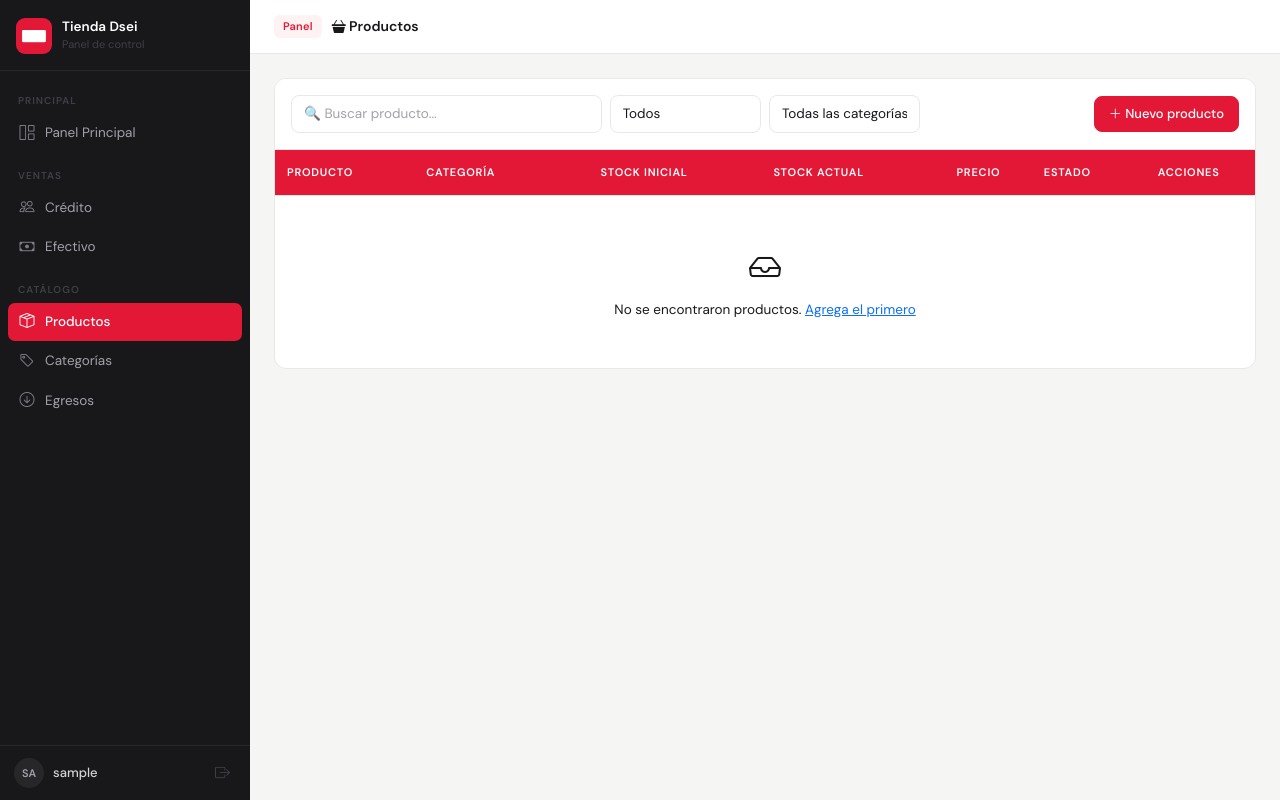
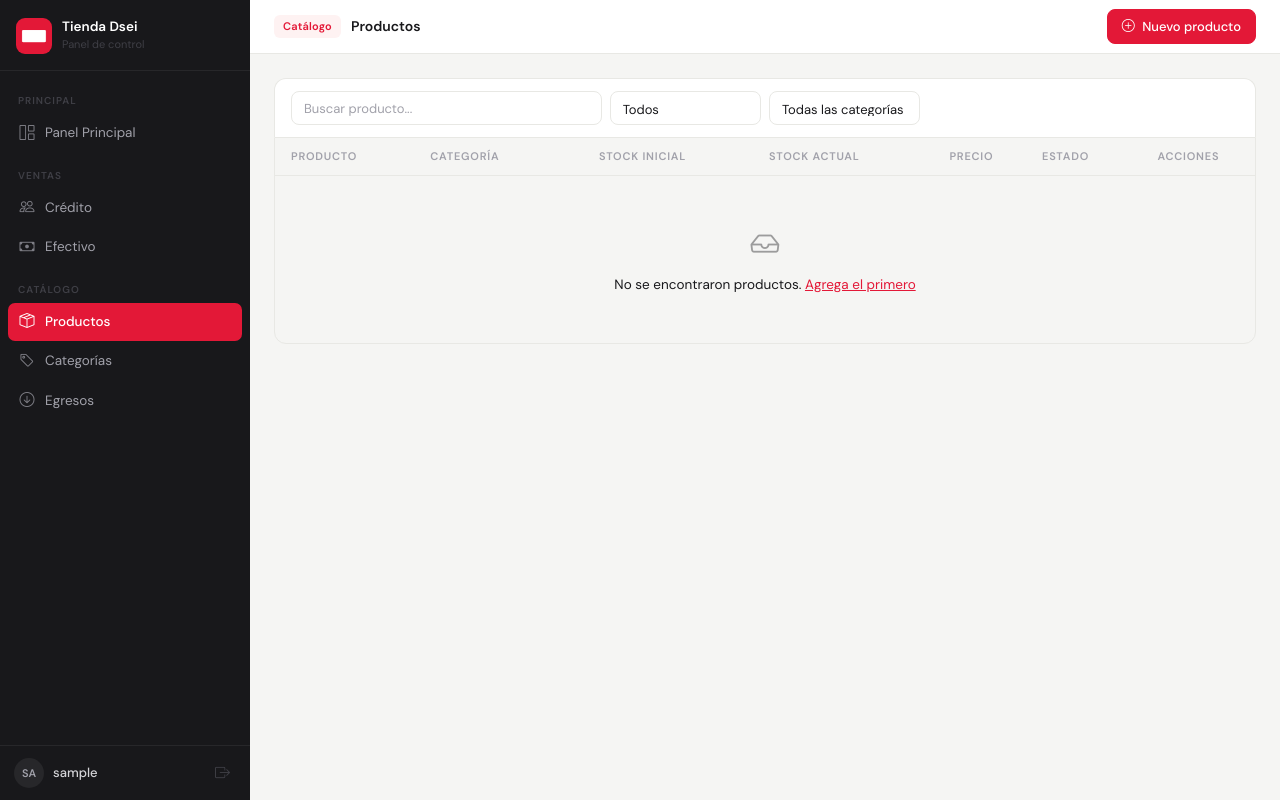
Before and after one commit to xlDeadman/tiendita, a Django app: page /productos/ in a window 1280 px wide. Run offline with Django 5.2, Linux system fonts and the light colour scheme; the visitor is signed in with stand-in values (Sample User, id 1); data that the repository does not hold is empty.

Commit message:
Rediseño producto_list.html

```diff
--- a/inventario/templates/inventario/producto_list.html
+++ b/inventario/templates/inventario/producto_list.html
@@ -1,97 +1,86 @@
 {% extends 'inventario/base.html' %}
 {% block title %}Productos{% endblock %}
-{% block page_title %}<i class="bi bi-basket3-fill"></i> Productos{% endblock %}
+{% block topbar_badge %}Catálogo{% endblock %}
+{% block page_title %}Productos{% endblock %}
+
+{% block topbar_actions %}
+<a href="{% url 'producto_create' %}" class="btn btn-primary btn-sm">
+    <i class="bi bi-plus-circle me-1"></i> Nuevo producto
+</a>
+{% endblock %}
 
 {% block content %}
 
 <style>
-  .tabla-dsei-card {
-    overflow: hidden;
-    border-radius: 14px;
-    border: none;
+    .filtros-bar {
+        background: #fff;
+        border: 1px solid #e8e8e4;
+        border-radius: 12px 12px 0 0;
+        padding: 12px 16px;
+        border-bottom: none;
     }
 
-  .tabla-dsei {
-    margin-bottom: 0;
+    .filtros-bar .form-control,
+    .filtros-bar .form-select {
+        height: 34px;
+        font-size: 13px;
     }
 
-  .tabla-dsei thead tr {
-    background: #e31837 !important;
+    .badge-cat {
+        background: #fef2f2;
+        color: #e31837;
+        border: 1px solid #fecaca;
+        font-size: 11px;
+        font-weight: 600;
+        padding: 3px 8px;
+        border-radius: 6px;
     }
 
-  .tabla-dsei thead th {
-    background: #e31837 !important;
-    color: #fff !important;
+    .stock-badge {
+        display: inline-flex;
+        align-items: center;
+        gap: 4px;
+        font-size: 12px;
         font-weight: 600;
-    vertical-align: middle;
-    border: none;
-    padding: 14px 12px;
-    white-space: nowrap;
+        padding: 3px 9px;
+        border-radius: 6px;
     }
 
-  .tabla-dsei tbody td {
-    vertical-align: middle;
-    padding: 12px;
+    .stock-rojo   { background: #fef2f2; color: #e31837; }
+    .stock-naranja{ background: #fffbeb; color: #d97706; }
+    .stock-verde  { background: #f0fdf4; color: #16a34a; }
+
+    .product-name {
+        font-size: 13.5px;
+        font-weight: 500;
+        color: #18181b;
     }
 
-  .tabla-dsei tbody tr:hover {
-    background: #fff5f5;
-  }
+    .inactivo-row { opacity: 0.5; }
 
-  .btn-dsei-primary {
-    background: #e31837;
-    border-color: #e31837;
-    color: #fff;
-  }
-
-  .btn-dsei-primary:hover {
-    background: #b9122b;
-    border-color: #b9122b;
-    color: #fff;
-  }
-
-  .filtros-dsei {
-    background: #fff;
-    border-bottom: 1px solid #e5e7eb;
-  }
-
-  .badge-categoria-dsei {
-    background: rgba(227, 24, 55, .12);
-    color: #e31837;
-    border: 1px solid rgba(227, 24, 55, .25);
-  }
-
-  .tabla-sticky-dsei {
-    position: sticky;
-    top: 0;
-    z-index: 10;
+    .table-wrap {
+        border: 1px solid #e8e8e4;
+        border-radius: 0 0 12px 12px;
+        overflow: hidden;
     }
 </style>
 
-<div class="card shadow-sm tabla-dsei-card">
-
 <!-- Filtros -->
-  <div class="p-3 filtros-dsei">
+<div class="filtros-bar">
     <form method="get" class="row g-2 align-items-center">
         <div class="col-12 col-md-4">
-        <input
-          type="text"
-          name="q"
-          value="{{ q }}"
+            <input type="text" name="q" value="{{ q }}"
                 class="form-control form-control-sm"
-          placeholder="🔍 Buscar producto..."
-        >
+                placeholder="Buscar producto...">
         </div>
-
         <div class="col-6 col-md-2">
             <select name="semaforo" class="form-select form-select-sm">
                 <option value="">Todos</option>
-          <option value="rojo" {% if semaforo == 'rojo' %}selected{% endif %}>🔴 Agotados</option>
+                <option value="rojo"    {% if semaforo == 'rojo' %}selected{% endif %}>🔴 Agotados</option>
                 <option value="naranja" {% if semaforo == 'naranja' %}selected{% endif %}>🟠 Stock bajo</option>
-          <option value="verde" {% if semaforo == 'verde' %}selected{% endif %}>🟢 Disponibles</option>
+                <option value="verde"   {% if semaforo == 'verde' %}selected{% endif %}>🟢 Disponibles</option>
             </select>
         </div>
-
         <div class="col-6 col-md-2">
             <select name="categoria" class="form-select form-select-sm">
                 <option value="">Todas las categorías</option>
@@ -102,19 +91,14 @@
                 {% endfor %}
             </select>
         </div>
-
-      <div class="col-auto ms-auto">
-        <a href="{% url 'producto_create' %}" class="btn btn-dsei-primary btn-sm">
-          <i class="bi bi-plus-lg"></i> Nuevo producto
-        </a>
-      </div>
     </form>
 </div>
 
 <!-- Tabla -->
+<div class="table-wrap">
     <div class="table-responsive" style="max-height:600px; overflow-y:auto;">
-    <table class="table table-hover align-middle tabla-dsei mb-0">
-      <thead class="tabla-sticky-dsei">
+        <table class="table table-hover align-middle mb-0">
+            <thead style="position:sticky; top:0; z-index:10;">
                 <tr>
                     <th>Producto</th>
                     <th>Categoría</th>
@@ -125,72 +109,71 @@
                     <th class="text-center">Acciones</th>
                 </tr>
             </thead>
-
             <tbody>
                 {% for p in productos %}
-        <tr {% if not p.activo %}class="table-secondary opacity-50"{% endif %}>
+                <tr {% if not p.activo %}class="inactivo-row"{% endif %}>
+
                     <td>
-            <i class="bi bi-box-seam" style="color:#e31837;"></i>
-            <span class="fw-medium">{{ p.nombre }}</span>
-
+                        <div class="product-name">
+                            {{ p.nombre }}
                             {% if not p.activo %}
-              <span class="badge bg-secondary ms-1" style="font-size:.65rem;">INACTIVO</span>
+                            <span class="badge ms-1" style="background:#f5f5f3; color:#a1a1aa; font-size:10px;">Inactivo</span>
                             {% endif %}
+                        </div>
                     </td>
 
                     <td>
                         {% if p.categoria %}
-              <span class="badge badge-categoria-dsei">
-                {{ p.categoria.nombre }}
-              </span>
+                            <span class="badge-cat">{{ p.categoria.nombre }}</span>
                         {% else %}
-              <span class="text-muted small">—</span>
+                            <span style="color:#a1a1aa; font-size:12.5px;">—</span>
                         {% endif %}
                     </td>
 
-          <td class="text-center text-muted small">
+                    <td class="text-center" style="color:#a1a1aa; font-size:13px;">
                         {{ p.stock_inicial }}
                     </td>
 
                     <td class="text-center">
-            <span class="fw-semibold {% if p.stock_actual <= 0 %}text-danger{% elif p.stock_actual <= 2 %}text-warning{% else %}text-success{% endif %}">
+                        <span style="font-size:14px; font-weight:600;
+                            color:{% if p.stock_actual <= 0 %}#e31837{% elif p.stock_actual <= 2 %}#d97706{% else %}#16a34a{% endif %};">
                             {{ p.stock_actual }}
                         </span>
                     </td>
 
-          <td class="text-end fw-semibold">
+                    <td class="text-end" style="font-weight:600; color:#18181b;">
                         ${{ p.precio|floatformat:2 }}
                     </td>
 
                     <td class="text-center">
-            <span class="badge badge-semaforo bg-{{ p.semaforo_badge }}{% if p.semaforo == 'naranja' %} text-dark{% endif %}">
+                        <span class="stock-badge
+                            {% if p.semaforo == 'rojo' %}stock-rojo
+                            {% elif p.semaforo == 'naranja' %}stock-naranja
+                            {% else %}stock-verde{% endif %}">
                             {{ p.semaforo_icon }} {{ p.semaforo_texto }}
                         </span>
                     </td>
 
                     <td class="text-center">
-            <div class="btn-group btn-group-sm">
-              <a href="{% url 'producto_ajuste_stock' p.pk %}" class="btn btn-outline-secondary" title="Ajustar stock">
+                        <div style="display:flex; gap:6px; justify-content:center;">
+                            <a href="{% url 'producto_ajuste_stock' p.pk %}" class="btn btn-sm btn-outline-secondary" title="Ajustar stock">
                                 <i class="bi bi-arrow-up-down"></i>
                             </a>
-
-              <a href="{% url 'producto_edit' p.pk %}" class="btn btn-outline-primary" title="Editar">
+                            <a href="{% url 'producto_edit' p.pk %}" class="btn btn-sm btn-outline-primary" title="Editar">
                                 <i class="bi bi-pencil"></i>
                             </a>
-
-              <a href="{% url 'producto_delete' p.pk %}" class="btn btn-outline-danger" title="Eliminar">
+                            <a href="{% url 'producto_delete' p.pk %}" class="btn btn-sm btn-outline-danger" title="Eliminar">
                                 <i class="bi bi-trash"></i>
                             </a>
                         </div>
                     </td>
                 </tr>
-
                 {% empty %}
                 <tr>
-          <td colspan="7" class="text-center py-5 text-muted">
-            <i class="bi bi-inbox fs-2 d-block mb-2"></i>
+                    <td colspan="7" class="text-center py-5" style="color:#a1a1aa; font-size:13.5px;">
+                        <i class="bi bi-inbox" style="font-size:1.8rem; display:block; margin-bottom:8px; opacity:.4;"></i>
                         No se encontraron productos.
-            <a href="{% url 'producto_create' %}">Agrega el primero</a>
+                        <a href="{% url 'producto_create' %}" style="color:#e31837;">Agrega el primero</a>
                     </td>
                 </tr>
                 {% endfor %}
```
Lines whose indentation alone changed are shown as unchanged.
